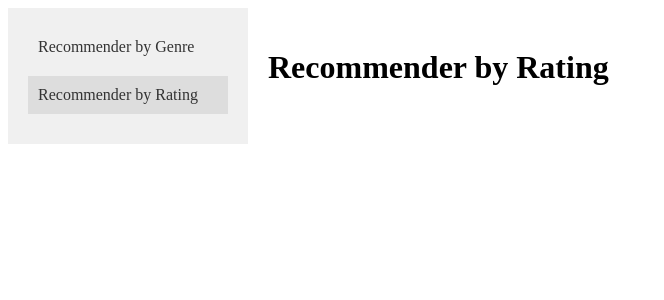
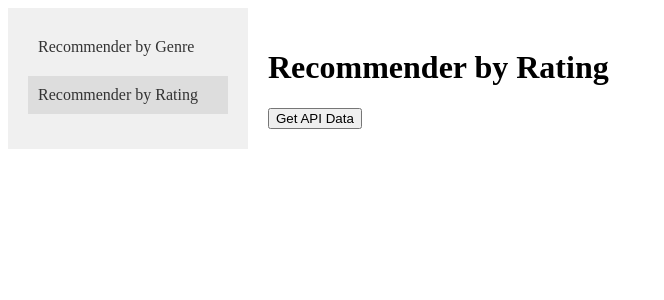
Before and after one commit to jonasjansen/movie-recommender-app, a Vue app in the folder app/: page /rating in a window 1280 px wide. Shown: the top 300 px of the page, without its empty margins (0-664 px from the left). Built offline with nearby package versions, Linux system fonts and the light colour scheme.

Commit message:
Readd sample api request.

```diff
--- a/app/src/components/RatingRecommender.vue
+++ b/app/src/components/RatingRecommender.vue
@@ -1,13 +1,46 @@
 <template>
   <div>
     <h1>Recommender by Rating</h1>
+
+    <button @click="getMovieData">Get API Data</button>
+
+    <div v-if="movieData">
+      <p>{{ movieData }}</p>
+    </div>
+
+    <div v-if="error">
+      <p>Error fetching movie data: {{ error }}</p>
+    </div>
+
   </div>
 
 </template>
 
 <script>
+import axios from 'axios';
 export default {
-
+  data() {
+    return {
+      movieData: null,
+      error: null
+    };
+  },
+  methods: {
+    getMovieData() {
+      // Make a GET request to the /movie endpoint
+      axios.get('/api')
+          .then(response => {
+            // Handle successful response
+            this.movieData = response.data;
+            this.error = null;
+          })
+          .catch(error => {
+            // Handle error
+            this.error = error.message;
+            this.movieData = null;
+          });
+    }
+  }
 }
 
 </script>
```
